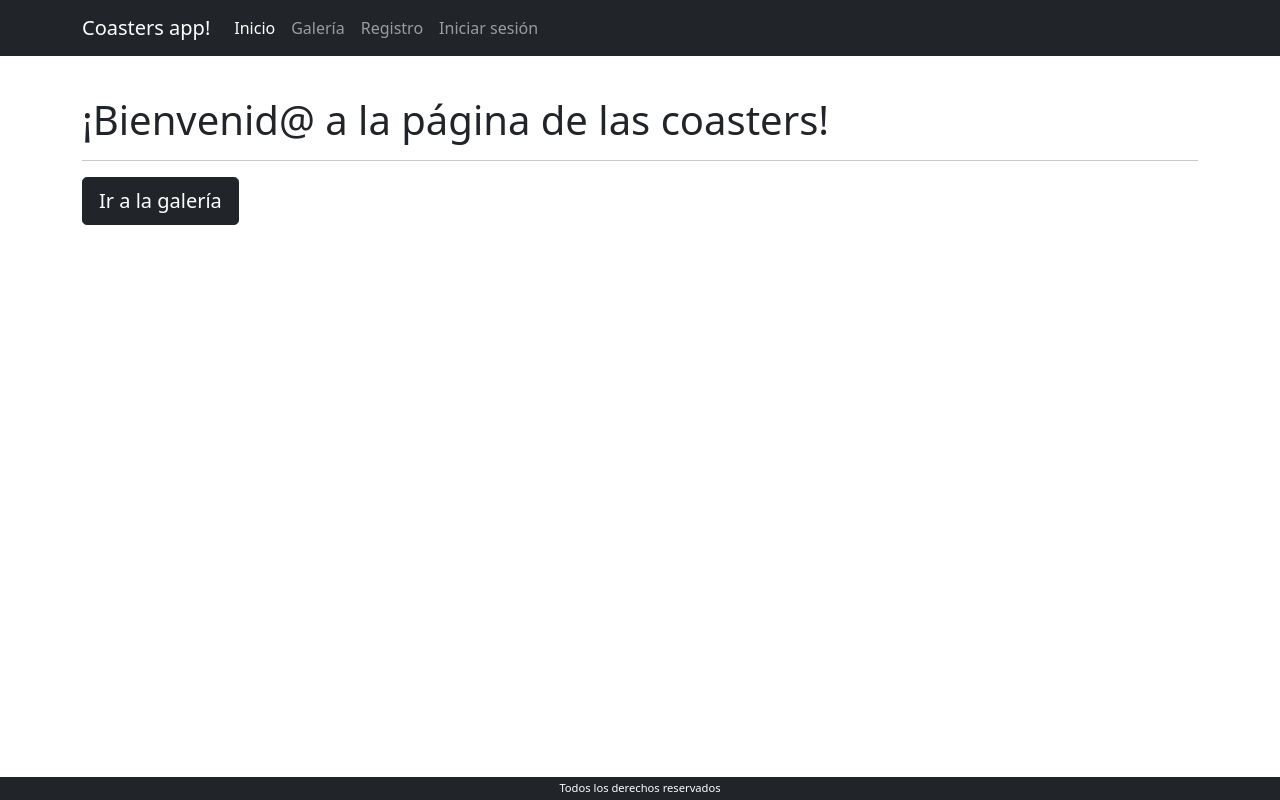
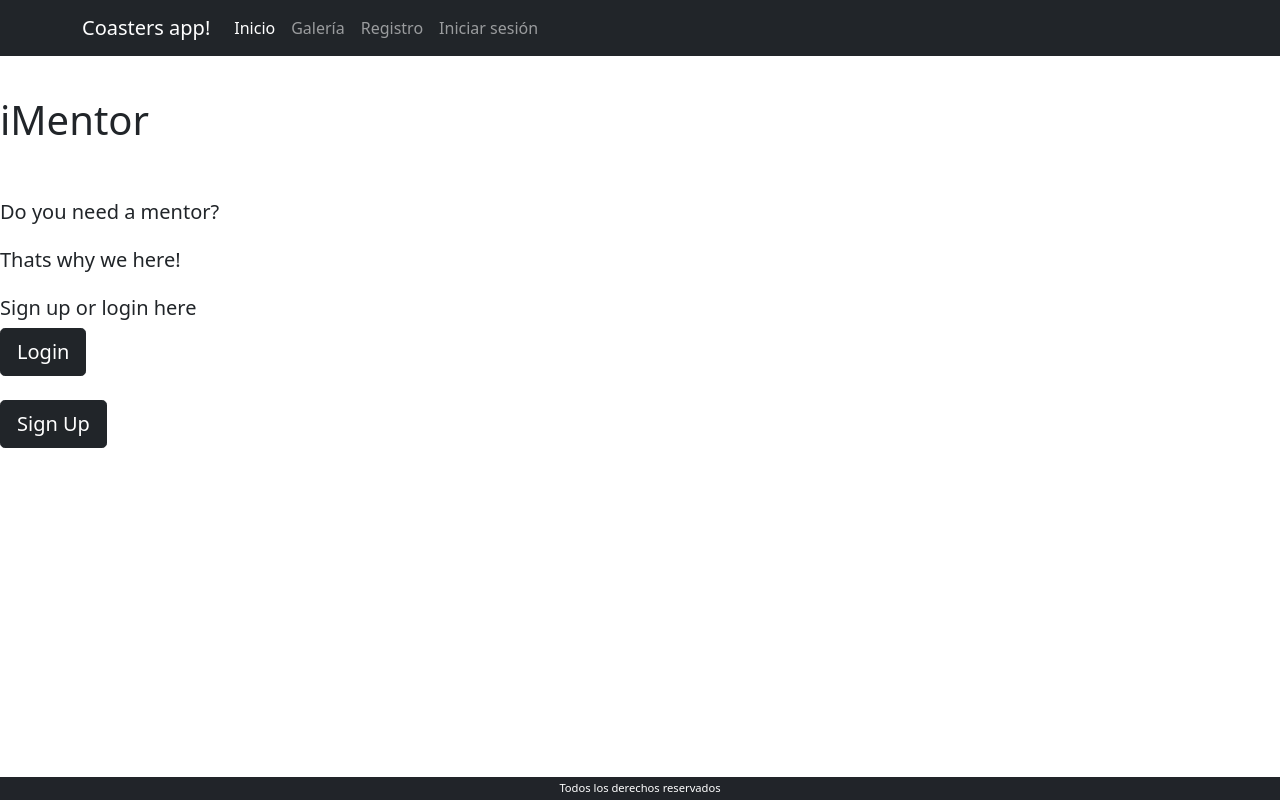
Before and after one commit to corinaper/iMentor-client, a React (Create React App) app: page / in a window 1280 px wide. Built offline with nearby package versions, Linux system fonts and the light colour scheme; no server answers.

Commit message:
homepage updated

```diff
--- a/src/pages/HomePage/HomePage.jsx
+++ b/src/pages/HomePage/HomePage.jsx
@@ -1,16 +1,29 @@
-import { Container, Button } from 'react-bootstrap'
+import { Button } from 'react-bootstrap'
 import { Link } from 'react-router-dom'
 
 const IndexPage = () => {
 
     return (
-        <Container>
-            <h1>¡Bienvenid@ a la página de las coasters!</h1>
-            <hr />
-            <Link to="/galeria">
-                <Button variant="dark" size='lg'>Ir a la galería</Button>
-            </Link>
-        </Container>
+    <div>
+        <h1>iMentor</h1>
+        <br/>
+        <br/>
+        <h5>Do you need a mentor?
+        <br/>
+        <br/>
+        Thats why we here!
+        <br/>
+        <br/>
+        Sign up or login here</h5>
+        <Link to="/login">
+            <Button variant="dark" size='lg'>Login</Button>
+        </Link>
+        <br/>
+        <br/>
+        <Link to="/signup">
+            <Button variant="dark" size='lg'>Sign Up</Button>
+        </Link>
+    </div>
     )
 }
 
```
